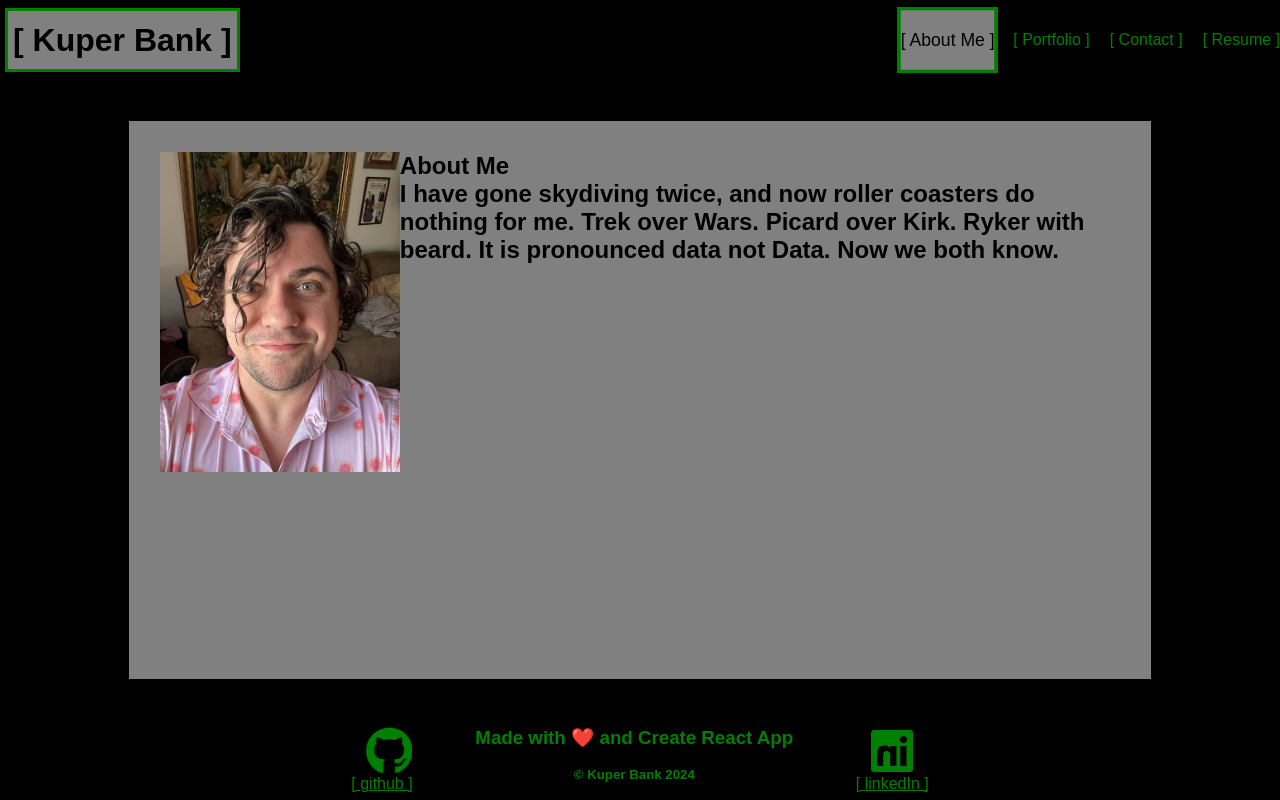
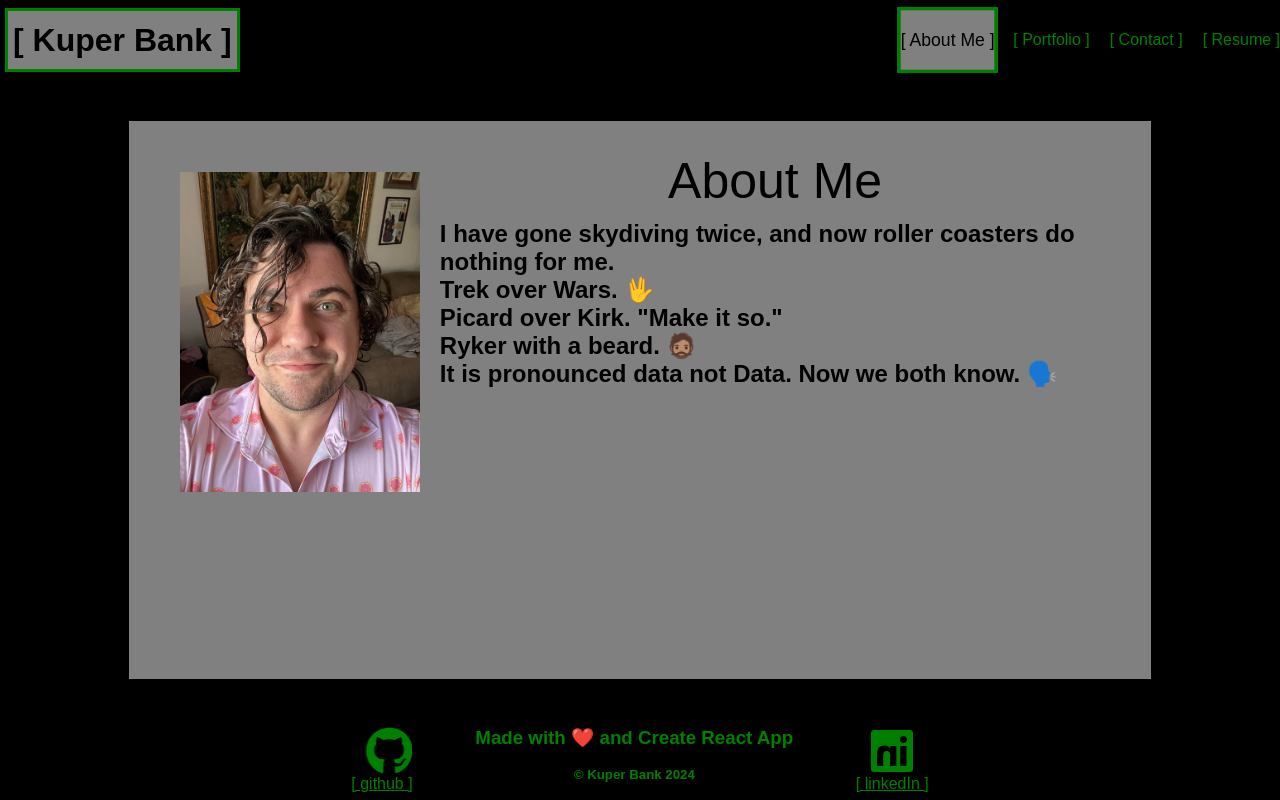
Before and after one commit to justkuper/React_Portfolio, a React (Create React App) app: page / in a window 1280 px wide. Built offline with nearby package versions, Linux system fonts and the light colour scheme.

Commit message:
Centered aboutme. added emojies to by bio. adjusted img margin. and started updating resume.

```diff
--- a/src/About/index.jsx
+++ b/src/About/index.jsx
@@ -6,8 +6,12 @@ export default function About() {
     return (
         <div className="About">
             <img src={pic} />
-            <h1>About Me</h1>
-            <h2> I have gone skydiving twice, and now roller coasters do nothing for me. Trek over Wars. Picard over Kirk. Ryker with beard. It is pronounced data not Data. Now we both know. </h2>
+            <p>About Me</p>
+            <h2> I have gone skydiving twice, and now roller coasters do nothing for me.
+            <br /> Trek over Wars. 🖖
+            <br />Picard over Kirk. "Make it so."
+            <br />Ryker with a beard. 🧔🏽
+            <br />It is pronounced data not Data. Now we both know. 🗣️ </h2>
 
         </div>
     )
--- a/src/About/style.css
+++ b/src/About/style.css
@@ -4,8 +4,12 @@
 .About img {
     float:left;
     width:25%;
+    margin: 20px;
+    margin-bottom: 40px;
 }
 
 .About p{
     margin:10px;
+    font-size: 50px;
+    text-align: center;
 }
--- a/src/Resume/index.jsx
+++ b/src/Resume/index.jsx
@@ -1,14 +1,14 @@
 import React from 'react';
-import resumePdf from "../images/kuperresume.pdf";
+import resumePDF from "../images/kuperresume.pdf";
 import "./style.css";
 
 export default function Resume() {
     return (
         <div className="Resume">
             <h1>Resume</h1>
-            <a href={resumePdf} download>Download My Resume</a>
+            <a href={resumePDF} download>Download My Resume</a>
             <br/>
-            <h3>Top Skills</h3>
+            <h3>Proficiencies</h3>
             <ul>
                 <li>JS</li>
                 <li>CSS</li>
```
